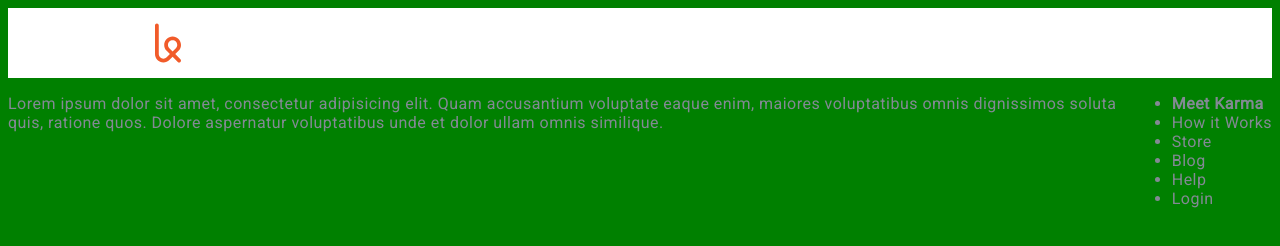
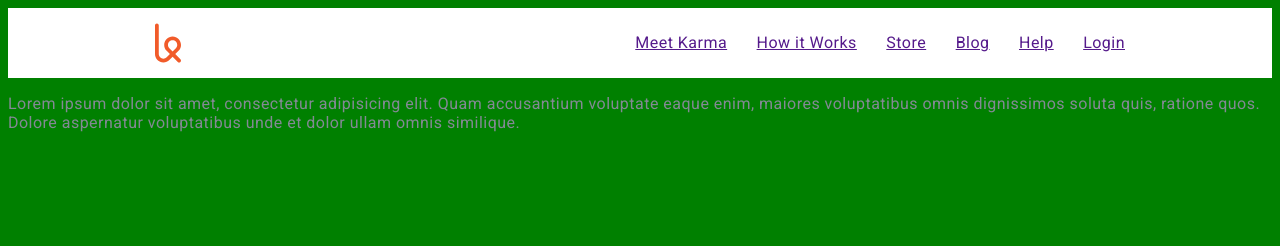
Before and after one commit to Zoeb2760/Project_3, a plain HTML site: page Index.html in a window 1280 px wide. Drawn offline with Linux system fonts and the light colour scheme.

Commit message:
updated nav

```diff
--- a/Index.html
+++ b/Index.html
@@ -11,24 +11,27 @@
 <body>
 
     <nav class="top-navigation">
+
         <div class="content">
+            <ul class = "links">
+                <li class = "active"> <a href= "" >Meet Karma </a></li>
+                <li> <a href= "" >How it Works </a> </li>
+                <li> <a href= "" >Store </a> </li>
+                <li> <a href= "" >Blog  </a> </li>
+                <li> <a href= "" >Help  </a> </li>
+                <li> <a href= "" >Login </a> </li>
+            </ul>
+
     		<img class="logo" src="images/karma-logo copy.svg" alt="Karma" width="26px">
     	</div>
-    		<ul class = "links">
-    		    <li class = "active"> Meet Karma </li>
-    			<li> How it Works </li>
-    			<li> Store </li>
-    			<li> Blog  </li>
-    		    <li> Help  </li>
-    		    <li >Login </li>
-    		</ul>
+
 
     </nav>
 
 
 
-<p> Lorem ipsum dolor sit amet, consectetur adipisicing elit. Quam accusantium voluptate eaque enim, maiores voluptatibus omnis dignissimos soluta quis, ratione quos. Dolore aspernatur voluptatibus unde et dolor ullam omnis similique.
-</p>
+        <p> Lorem ipsum dolor sit amet, consectetur adipisicing elit. Quam accusantium voluptate eaque enim, maiores voluptatibus omnis dignissimos soluta quis, ratione quos. Dolore aspernatur voluptatibus unde et dolor ullam omnis similique.
+        </p>
 
 </body>
 </html>
--- a/Styles.css
+++ b/Styles.css
@@ -17,29 +17,53 @@ body {
 
 .top-navigation {
     background-color: #fff;
+
+
 }
 .top-navigation > .content {
     width: 970px;
     height: 70px;
     margin: 0 auto;
-    padding: 0px 15px
+    padding: 0px 15px;
+
 }
 
  .logo {
- 	;
+
  	height: 70px;
  }
 
- .top-navigation > .links {
- 	float: right;
- 	display: inline-block;
- }
-.top-navigation .links >.active {
-	font-weight: bold;
+ .top-navigation .links {
+    float: right;
+    font-family: 'Roboto', sans-serif;
+    color: #838994;
+    font-size: 16px;
+    margin-top: 25px;
+    -webkit-font-smoothing: antialiased;
 }
+.top-navigation .links li {
+    display: inline-block;
+    margin-left: 25px;
 
 
 
+ }
+.top-navigation .links .active {
+	color: #4c5058;
+    font-weight: 500;
+
+}
+.top-navigation .links li:hover {
+    cursor: pointer;
+    color: #333333;
+
+}
+
+	a:hover   {color:red;
+
+
+}
+<span style="cursor:pointer">pointer</span><br> /* pointing hand */
 
 
 a {
```
Also changed, not shown: normalize.css.
